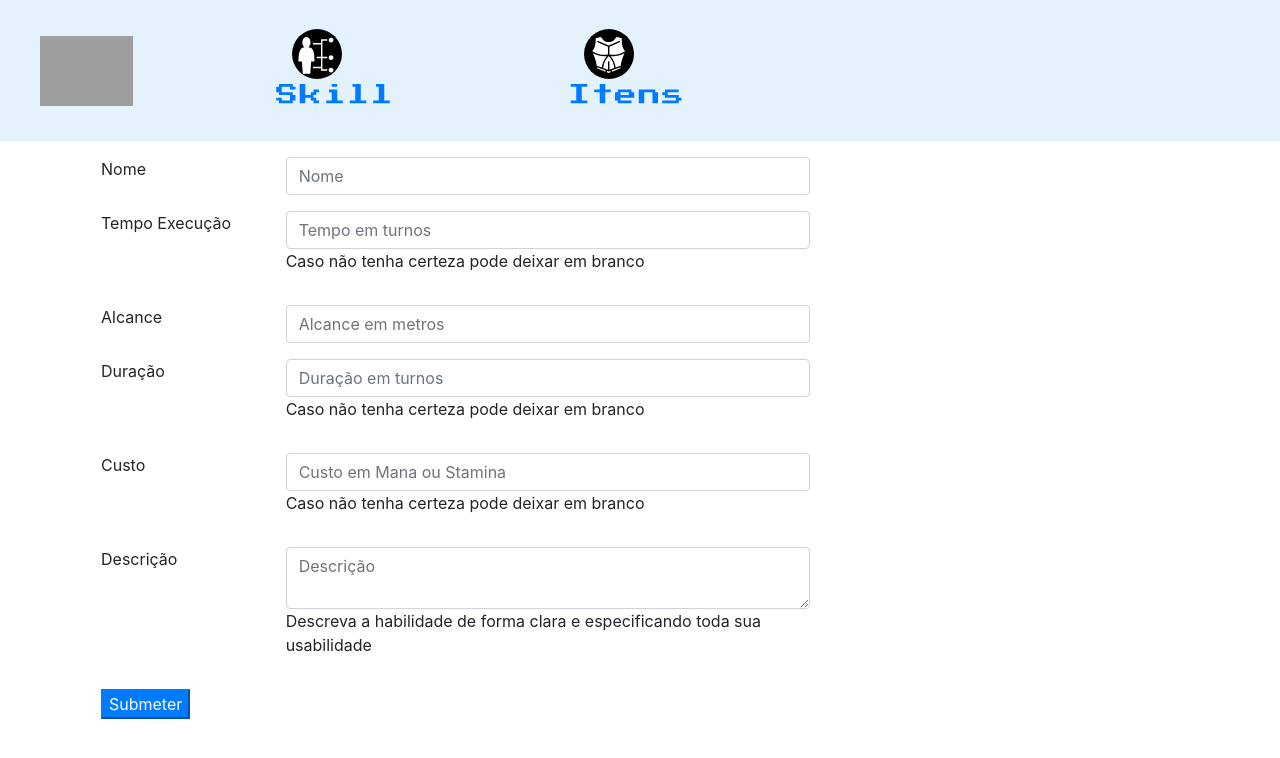
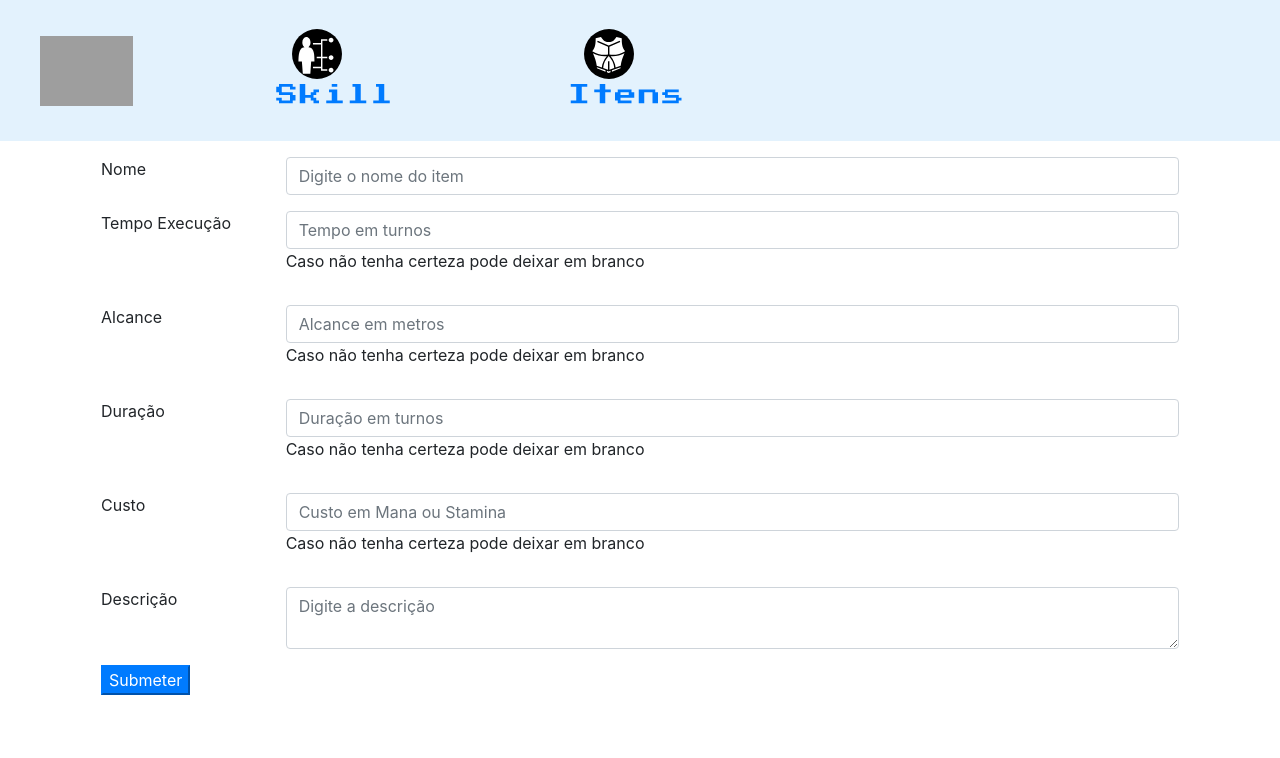
Before and after one commit to KienKse/roleplaying-front-web, an Angular app: page /dataForm in a window 1280 px wide. Shown: the top 758 px of the page. Built offline with nearby package versions, Linux system fonts and the light colour scheme; grey boxes are pictures that could not be loaded.

Commit message:
[fix] add request and proxy with API + forms changes

```diff
--- a/package.json
+++ b/package.json
@@ -1,9 +1,9 @@
 {
   "name": "roleplaying-front",
-  "version": "0.0.0",
+  "version": "0.1.0",
   "scripts": {
     "ng": "ng",
-    "start": "ng serve",
+    "start": "ng serve --proxy-config proxy.config.js",
     "build": "ng build",
     "test": "ng test",
     "lint": "ng lint",
--- a/src/app/app.component.css
+++ b/src/app/app.component.css
@@ -23,3 +23,13 @@ img:hover{
   height: 50px;
   margin-left: 2vh;
 }
+
+/* DEFAULT */
+
+.smallText {
+  font-size: 1em;
+}
+
+.container {
+  padding: 2vh;
+}
--- a/src/app/app.component.ts
+++ b/src/app/app.component.ts
@@ -1,4 +1,5 @@
 import { Component } from '@angular/core';
+import { HttpClient } from '@angular/common/http';
 
 @Component({
   selector: 'app-root',
--- a/src/app/data-form/data-form.component.css
+++ b/src/app/data-form/data-form.component.css
@@ -1,7 +1,54 @@
-.smallText {
-  font-size: 1em;
+.ng-invalid.ng-touched:not(form) {
+  border: 1px solid red;
 }
 
-.container {
-  padding: 2vh;
+.error {
+  opacity: 70%;
+  margin: 2px;
+  padding: 5px;
+  border-radius: 3px;
+  color: #FFF;
+  background-color: red;
 }
+
+.closebtn {
+  margin-left: 15px;
+  color: white;
+  font-weight: bold;
+  float: right;
+  font-size: 22px;
+  line-height: 20px;
+  cursor: pointer;
+  transition: 0.3s;
+}
+
+.closebtn:hover {
+  color: black;
+}
+
+.rpgui-button {
+  font-family: 'Press Start 2P', cursive;
+  /* hide button default stuff */
+  background-color: Transparent;
+  background-repeat: no-repeat;
+  border: none;
+  overflow: hidden;
+  outline: none;
+  /* background */
+  background: url("https://github.com/RonenNess/RPGUI/blob/master/dist/img/button.png?raw=true") no-repeat no-repeat;
+  background-clip: padding-box;
+  background-origin: padding-box;
+  background-position: center;
+  background-size: 100% 100%;
+  /* font size */
+  font-size: 1.1em;
+  color: white;
+  /* default size and display */
+  max-width: 100%;
+  min-width: 140px;
+  height: 60px;
+  display: inline-block;
+  /* padding */
+  padding-left: 35px;
+  padding-right: 35px;
+}
--- a/src/app/data-form/data-form.component.html
+++ b/src/app/data-form/data-form.component.html
@@ -1,13 +1,16 @@
-<!-- <form class="form-horizontal" [formGroup]="formulario" (ngSubmit)="onSubmit()"> -->
-<form class="form-horizontal" [formGroup]="formulario">
+<form class="form-horizontal" #f="ngForm" (ngSubmit)="onSubmit(f)">
   <div class="container">
-
     <div class="form-group row">
       <div class="col-sm-2">
-        <label>Nome</label>
+        <label for="nome">Nome</label>
       </div>
-      <div class="col-sm-6">
-        <input type="text" class="form-control" formControlName="nome" id="nome" placeholder="Nome">
+      <div class="col-sm-10">
+        <input type="text" class="form-control" name="nome" id="nome" placeholder="Digite o nome do item"
+        [(ngModel)]="objeto.nome" required #nome="ngModel">
+        <div class="error" *ngIf="!nome.valid && nome.touched">
+          <span class="closebtn" onclick="this.parentElement.style.display='none';">&times;</span>
+          O campo é obrigatório
+        </div>
       </div>
     </div>
 
@@ -15,10 +18,9 @@
       <div class="col-sm-2">
         <label>Tempo Execução</label>
       </div>
-      <div class="col-sm-6">
-        <input type="text" class="form-control" formControlName="tempoExecucao" id="tempoExecucao" placeholder="Tempo em turnos">
+      <div class="col-sm-10">
+        <input type="text" class="form-control" [(ngModel)]="objeto.tempoExecucao" name="tempoExecucao" id="tempoExecucao" placeholder="Tempo em turnos">
         <p class="smallText">Caso não tenha certeza pode deixar em branco</p>
-
       </div>
     </div>
 
@@ -26,8 +28,9 @@
       <div class="col-sm-2">
         <label>Alcance</label>
       </div>
-      <div class="col-sm-6">
-        <input type="text" class="form-control" formControlName="alcance" id="alcance" placeholder="Alcance em metros">
+      <div class="col-sm-10">
+        <input type="text" class="form-control" [(ngModel)]="objeto.alcance" name="alcance" id="alcance" placeholder="Alcance em metros">
+        <p class="smallText">Caso não tenha certeza pode deixar em branco</p>
       </div>
    </div>
 
@@ -35,8 +38,8 @@
     <div class="col-sm-2">
       <label>Duração</label>
     </div>
-    <div class="col-sm-6">
-      <input type="text" class="form-control" formControlName="duracao" id="duracao" placeholder="Duração em turnos">
+    <div class="col-sm-10">
+      <input type="text" class="form-control" [(ngModel)]="objeto.duracao" name="duracao" id="duracao" placeholder="Duração em turnos">
        <p class="smallText">Caso não tenha certeza pode deixar em branco</p>
 
     </div>
@@ -46,25 +49,31 @@
     <div class="col-sm-2">
       <label>Custo</label>
     </div>
-    <div class="col-sm-6">
-      <input type="text" class="form-control" formControlName="custo" id="custo" placeholder="Custo em Mana ou Stamina">
+    <div class="col-sm-10">
+      <input type="text" class="form-control" [(ngModel)]="objeto.custo" name="custo" id="custo" placeholder="Custo em Mana ou Stamina">
        <p class="smallText">Caso não tenha certeza pode deixar em branco</p>
     </div>
   </div>
 
   <div class="form-group row">
     <div class="col-sm-2">
-      <label>Descrição</label>
+      <label for="nome">Descrição</label>
     </div>
-    <div class="col-sm-6">
-      <textarea class="form-control" class="form-control" formControlName="descricao" id="descricao" placeholder="Descrição"></textarea>
-       <p class="smallText">Descreva a habilidade de forma clara e especificando toda sua usabilidade</p>
+    <div class="col-sm-10">
+      <textarea type="text" class="form-control" name="descricao" id="descricao" placeholder="Digite a descrição"
+      [(ngModel)]="objeto.descricao" required #descricao="ngModel"></textarea>
+      <div class="error" *ngIf="!descricao.valid && descricao.touched">
+        <span class="closebtn" onclick="this.parentElement.style.display='none';">&times;</span>
+        O campo é obrigatório
+      </div>
     </div>
   </div>
 
+
+
   <div class="form-group row">
     <div class="col-sm-12">
-      <button type="submit" class="btn- btn-primary">Submeter</button>
+      <button type="submit" class="btn- btn-primary" [disabled]="!f.valid">Submeter</button>
     </div>
   </div>
 
--- a/src/app/data-form/data-form.component.ts
+++ b/src/app/data-form/data-form.component.ts
@@ -1,6 +1,5 @@
-//import { HttpClient } from '@angular/common/http';
+import { HttpClient } from '@angular/common/http';
 import { Component, OnInit } from '@angular/core';
-import { FormBuilder, FormGroup } from '@angular/forms';
 
 @Component({
   selector: 'app-data-form',
@@ -9,45 +8,34 @@ import { FormBuilder, FormGroup } from '@angular/forms';
 })
 export class DataFormComponent implements OnInit {
 
-  formulario: FormGroup;
+  constructor(private http: HttpClient) { }
 
-  constructor(
-    private formBuilder: FormBuilder
-    // private http: HttpClient
-    ) { }
+    objeto: any = {
+      nome: null,
+      tempoExecucao: null,
+      alcance: null,
+      duracao: null,
+      custo: null,
+      descricao: null
+    }
 
-  ngOnInit() {
-// Primeira forma
-/*
-    this.formulario = new FormGroup({
-      nome: new FormControl(null),
-      tempoExecucao: new FormControl(null),
-      alcance: new FormControl(null),
-      efeito: new FormControl(null),
-      duracao: new FormControl(null),
-      custo: new FormControl(null),
-      descricao: new FormControl(null)
-    });
-*/
+  ngOnInit() {}
 
-// Segunda forma
-    this.formulario = this.formBuilder.group({
-      nome: [null],
-      tempoExecucao: [null],
-      alcance: [null],
-      duracao: [null],
-      custo: [null],
-      descricao: [null]
-    });
+    onSubmit(f) {
+    const url = 'http://localhost:4200/api/habilidade/add';
+
+    //method teste
+      var xmlhttp = new XMLHttpRequest();
+      xmlhttp.open("POST", url, true);
+
+      xmlhttp.setRequestHeader("Content-Type", "application/json");
+
+      xmlhttp.onreadystatechange = function () {
+        if (this.readyState === XMLHttpRequest.DONE && this.status === 200) {
+          // Requisição finalizada. Faça o processamento aqui.
+          console.log(this.response);
+        }
+      }
+      xmlhttp.send(JSON.stringify(this.objeto));
   }
-
-  onSubmit() {
-    /*
-    console.log(this.formulario.value);
-    this.http.post('localhost:8081/api/habilidade/add',
-                  JSON.stringify(this.formulario.value))
-      .subscribe(dados => console.log(dados));
-      */
-  }
-
 }
```
Also changed, not shown: proxy.config.js (added, +12 -0 lines), src/app/api.service.ts (+0 -10 lines), src/app/app.module.ts (+3 -4 lines).
